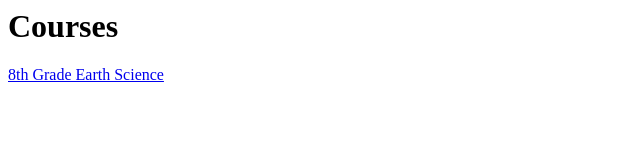
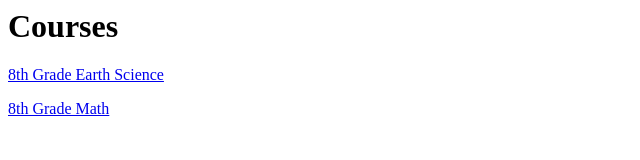
Before and after one commit to ctkstl/ctkstl.github.io, a plain HTML site: page index.html in a window 1280 px wide. Shown: the whole page, without its empty margins (0-640 px from the left). Drawn offline with Linux system fonts and the light colour scheme.

Commit message:
Added math link

```diff
--- a/index.html
+++ b/index.html
@@ -2,5 +2,6 @@
 <body>
 <h1>Courses</h1>
 <p><a href="https://ctkstl.github.io/earth_science">8th Grade Earth Science</a></p>
+<p><a href="https://ctkstl.github.io/8th_math">8th Grade Math</a></p>
 </body>
 </html>
```
